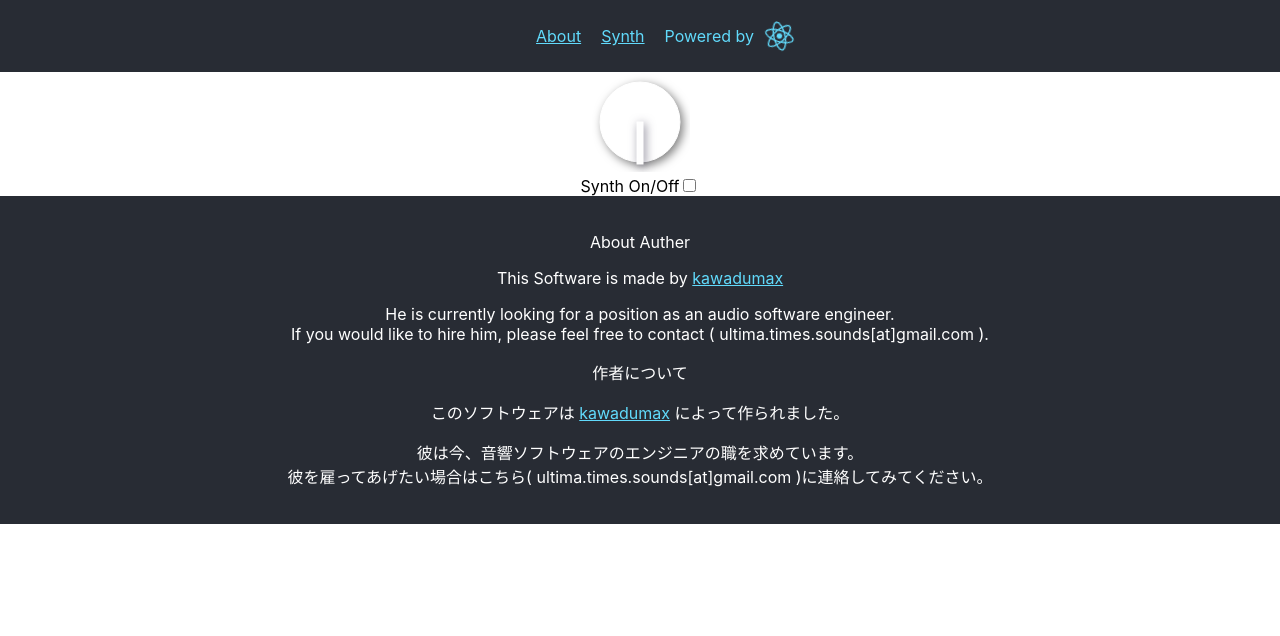
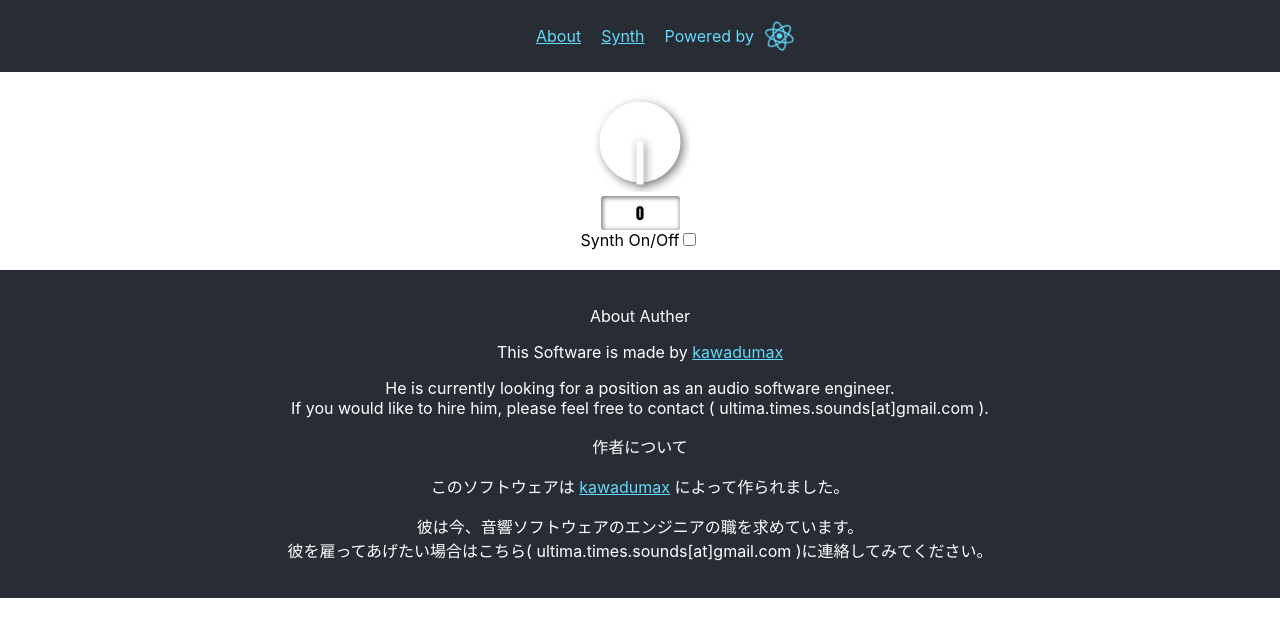
Before and after one commit to kawadumax/WebAudioSynthesizer, a React (Create React App) app: page / in a window 1280 px wide. Shown: the top 636 px of the page. Built offline with nearby package versions, Linux system fonts and the light colour scheme.

Commit message:
数値のディスプレイを作成

```diff
--- a/src/components/Synth.tsx
+++ b/src/components/Synth.tsx
@@ -1,4 +1,5 @@
 import React, { useEffect, useState } from "react";
+import "@styles/Synth.scss";
 import GainKnob from "@components/controls/GainKnob";
 
 const Synth = () => {
--- a/src/components/controls/GainKnob.tsx
+++ b/src/components/controls/GainKnob.tsx
@@ -1,5 +1,6 @@
 import React, { useState, useEffect } from "react";
 import Knob from "@components/parts/Knob";
+import Display from "@components/parts/Display";
 
 interface Props {
   audioContext: AudioContext;
@@ -22,6 +23,7 @@ const GainKnob = ({ audioContext }: Props) => {
   return (
     <div className="gain-knob">
       <Knob handleValueChange={handleGainChange} />
+      <Display parameter={gain}></Display>
     </div>
   );
 };
--- /dev/null
+++ b/src/components/parts/Display.tsx
@@ -0,0 +1,12 @@
+import React from "react";
+import "@styles/Display.scss";
+
+interface Props {
+  parameter: number;
+}
+
+const Display = ({ parameter }: Props) => {
+  return <p className="parameter-display">{parameter}</p>;
+};
+
+export default Display;
--- a/src/components/parts/Knob.tsx
+++ b/src/components/parts/Knob.tsx
@@ -73,7 +73,7 @@ const Knob = ({ handleValueChange }: Props) => {
     return angle;
   };
   // degree指定
-  const transform = `rotate(${angle}, 50, 50)`;
+  const transform = `rotate(${angle}, ${knobCenterPos.x}, ${knobCenterPos.y})`;
 
   return (
     <svg
--- /dev/null
+++ b/src/styles/Display.scss
@@ -0,0 +1,13 @@
+.parameter-display {
+  //   filter: drop-shadow(3px 3px 5px rgba(0, 0, 0, 0.5));
+  display: block;
+  margin: 0 auto;
+  padding: 2px;
+  width: 75px;
+  height: 30px;
+  line-height: 30px;
+  background-color: white;
+  border-radius: 3px;
+  font-family: Impact, Haettenschweiler, "Arial Narrow Bold", sans-serif;
+  box-shadow: 1px 1px 4px 1px rgba(0, 0, 0, 0.5) inset;
+}
--- a/src/styles/Synth.scss
+++ b/src/styles/Synth.scss
@@ -0,0 +1,3 @@
+#synth {
+  padding: 20px;
+}
```
